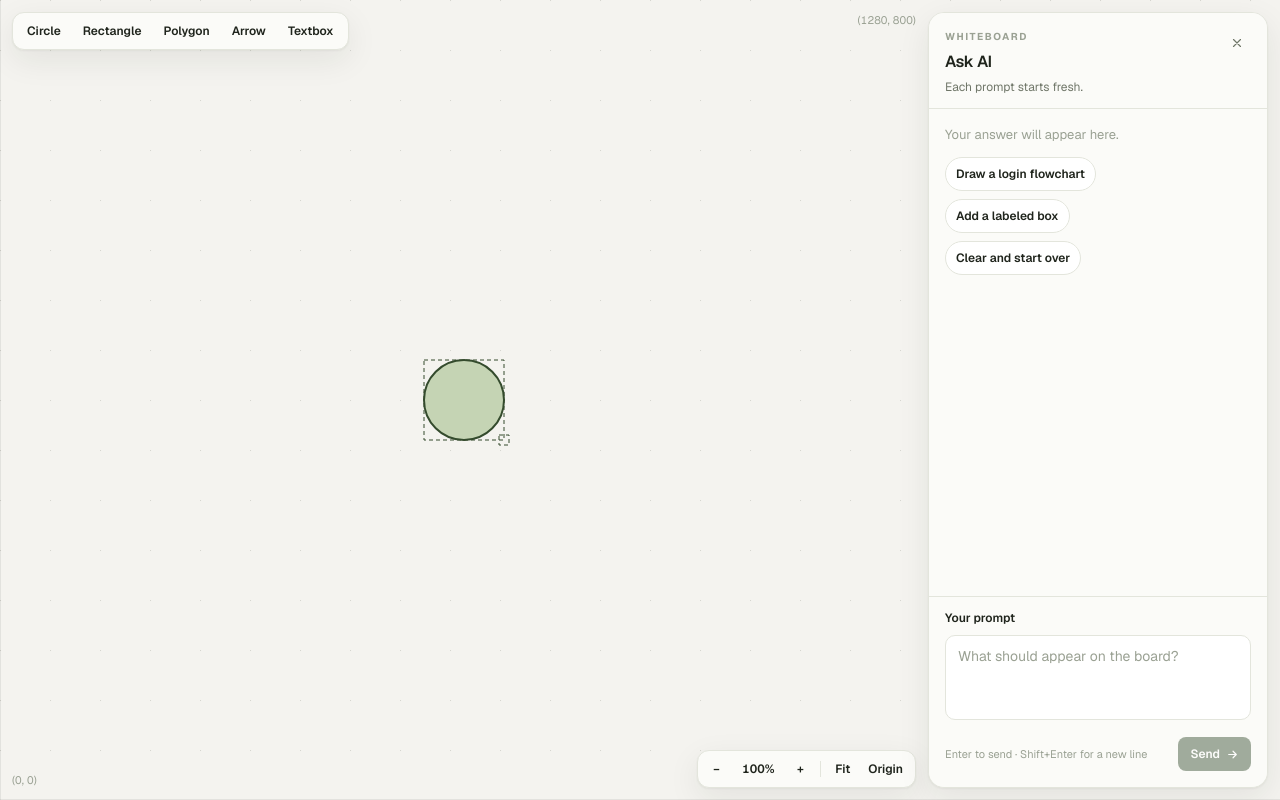
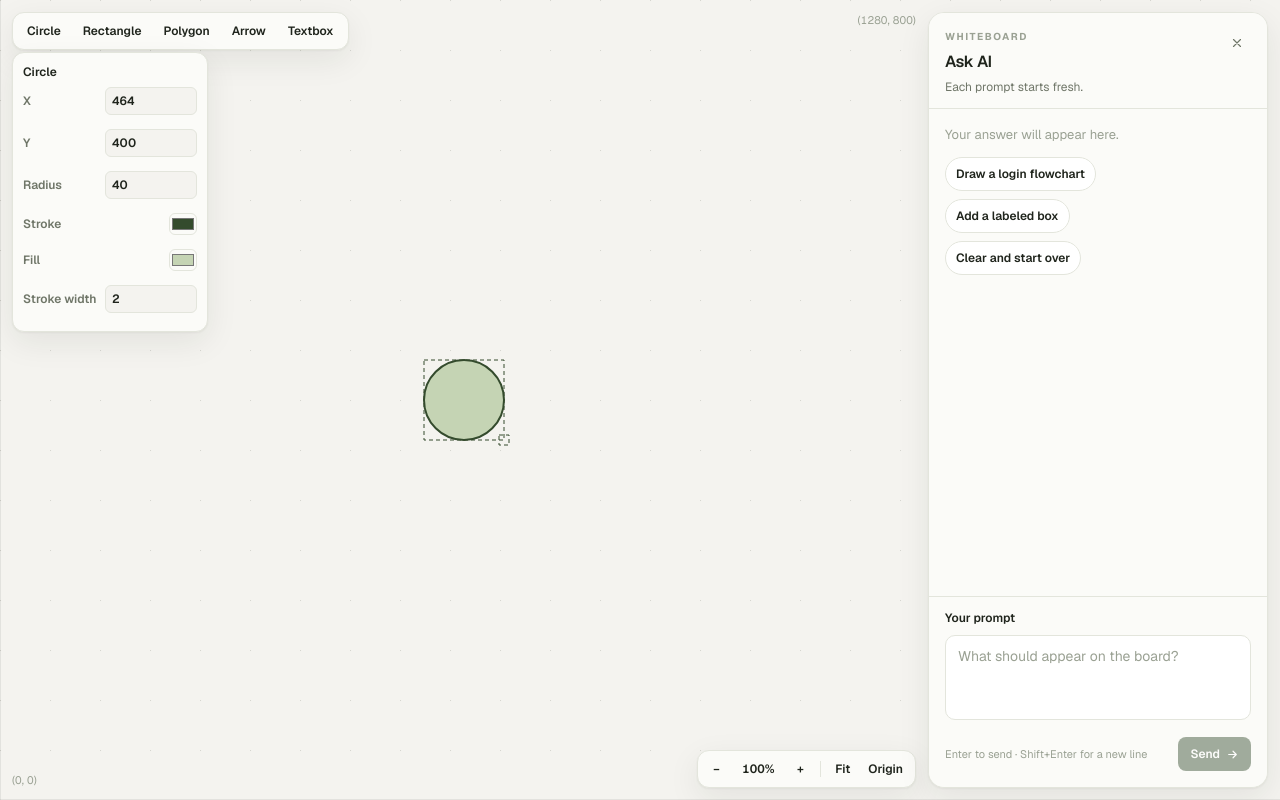
Before and after one commit to ducvo12/whiteboard-test, a Next.js app: page / in a window 1280 px wide. Both pictures are taken after a click on the button "Circle". Built offline with nearby package versions, Linux system fonts and the light colour scheme.

Commit message:
added options box when selecting objects

```diff
--- a/src/app/globals.css
+++ b/src/app/globals.css
@@ -203,6 +203,56 @@ textarea:focus-visible {
 
 .add-bar button:hover:enabled {
     background: var(--olive-soft);
+}
+
+.object-inspector {
+    position: absolute;
+    top: 52px;
+    left: var(--hud-inset);
+    z-index: 5;
+    width: 196px;
+    display: grid;
+    gap: 6px;
+    padding: 10px;
+    border: 1px solid var(--line);
+    border-radius: 12px;
+    background: var(--paper-raised);
+    box-shadow: var(--shadow);
+    font-size: 12px;
+}
+
+.inspector-title {
+    font-weight: 600;
+    text-transform: capitalize;
+    color: var(--ink);
+}
+
+.object-inspector label {
+    display: flex;
+    align-items: center;
+    justify-content: space-between;
+    gap: 8px;
+    color: var(--ink-muted);
+}
+
+.object-inspector input[type="number"],
+.object-inspector input[type="text"] {
+    width: 92px;
+    border: 1px solid var(--line);
+    border-radius: 6px;
+    background: var(--paper);
+    color: var(--ink);
+    padding: 4px 6px;
+    font: inherit;
+}
+
+.object-inspector input[type="color"] {
+    width: 28px;
+    height: 22px;
+    padding: 0;
+    border: 1px solid var(--line);
+    border-radius: 6px;
+    background: none;
 }
 
 .selection rect {
--- a/src/components/whiteboard-canvas.tsx
+++ b/src/components/whiteboard-canvas.tsx
@@ -163,8 +163,10 @@ export default function WhiteboardCanvas({
   const [selectedId, setSelectedId] = useState<string | null>(null);
   const [editingId, setEditingId] = useState<string | null>(null);
   const [draft, setDraft] = useState("");
+  const [numberDrafts, setNumberDrafts] = useState<Record<string, string>>({});
   const editingIdRef = useRef<string | null>(null);
   const draftRef = useRef("");
+  const numberDraftsRef = useRef<Record<string, string>>({});
 
   const { width, height } = size;
   const { panX, panY, zoom } = camera;
@@ -178,6 +180,11 @@ export default function WhiteboardCanvas({
   useEffect(() => {
     objectsRef.current = objects;
   }, [objects]);
+
+  useEffect(() => {
+    numberDraftsRef.current = {};
+    setNumberDrafts({});
+  }, [selectedId]);
 
   useEffect(() => {
     let cancelled = false;
@@ -297,6 +304,61 @@ export default function WhiteboardCanvas({
     });
   }
 
+  function editObject(patch: Record<string, unknown>) {
+    if (!selected) return;
+    let next = { ...selected, ...patch } as StoredObjectSchemaType;
+    let saved = patch;
+    if (selected.object === "polygon" && (typeof patch.x === "number" || typeof patch.y === "number")) {
+      const dx = (typeof patch.x === "number" ? patch.x : selected.x) - selected.x;
+      const dy = (typeof patch.y === "number" ? patch.y : selected.y) - selected.y;
+      next = {
+        ...selected,
+        x: selected.x + dx,
+        y: selected.y + dy,
+        points: selected.points.map((point) => ({ x: point.x + dx, y: point.y + dy })),
+      };
+      saved = { x: next.x, y: next.y, points: next.points };
+    }
+    replaceObject(next);
+    void savePatch(selected.id, saved);
+  }
+
+  function editNumber(field: string, raw: string, min = -Infinity) {
+    numberDraftsRef.current = { ...numberDraftsRef.current, [field]: raw };
+    setNumberDrafts(numberDraftsRef.current);
+    const value = Number(raw);
+    if (raw.trim() === "" || !Number.isFinite(value) || value < min) return;
+    editObject({ [field]: value });
+  }
+
+  function commitNumber(field: string, raw: string, min = -Infinity) {
+    const value = Number(raw);
+    if (raw.trim() === "" || !Number.isFinite(value)) {
+      if (min <= 0) editObject({ [field]: 0 });
+    } else if (value >= min) {
+      editObject({ [field]: value });
+    }
+    const next = { ...numberDraftsRef.current };
+    delete next[field];
+    numberDraftsRef.current = next;
+    setNumberDrafts(next);
+  }
+
+  function numberInput(field: string, current: number, min = -Infinity) {
+    return (
+      <input
+        type="text"
+        inputMode="decimal"
+        value={numberDrafts[field] ?? String(current)}
+        onChange={(event) => editNumber(field, event.target.value, min)}
+        onBlur={(event) => commitNumber(field, event.currentTarget.value, min)}
+        onKeyDown={(event) => {
+          if (event.key === "Enter") event.currentTarget.blur();
+        }}
+      />
+    );
+  }
+
   async function addObject(body: BoardObjectSchemaType) {
     const response = await fetch("/api/objects", {
       method: "PUT",
@@ -389,9 +451,15 @@ export default function WhiteboardCanvas({
 
   function onPointerDown(e: React.PointerEvent<HTMLElement>) {
     if (e.button !== 0) return;
+    if (!(e.target instanceof Element && e.target.closest(".object-inspector"))) {
+      const active = document.activeElement;
+      if (active instanceof HTMLInputElement && active.closest(".object-inspector")) {
+        active.blur();
+      }
+    }
     if (e.target instanceof Element && e.target.closest("textarea")) return;
     commitText();
-    if (e.target instanceof Element && e.target.closest("button, .canvas-hud, .add-bar")) {
+    if (e.target instanceof Element && e.target.closest("button, .canvas-hud, .add-bar, .object-inspector")) {
       return;
     }
     e.preventDefault();
@@ -513,7 +581,7 @@ export default function WhiteboardCanvas({
   }
 
   function onDoubleClick(e: React.MouseEvent<HTMLElement>) {
-    if (e.target instanceof Element && e.target.closest("button, textarea, .canvas-hud, .add-bar")) {
+    if (e.target instanceof Element && e.target.closest("button, textarea, .canvas-hud, .add-bar, .object-inspector")) {
       return;
     }
     const world = pointerWorld(e);
@@ -661,6 +729,39 @@ export default function WhiteboardCanvas({
         <button type="button" onClick={() => addAtCenter("textbox")}>Textbox</button>
       </div>
 
+      {selected && (
+        <form className="object-inspector" aria-label="Object properties" onSubmit={(event) => event.preventDefault()}>
+          <div className="inspector-title">{selected.object}</div>
+          <label>X{numberInput("x", selected.x)}</label>
+          <label>Y{numberInput("y", selected.y)}</label>
+          {selected.object === "arrow" && (
+            <>
+              <label>Tip X{numberInput("x2", selected.x2)}</label>
+              <label>Tip Y{numberInput("y2", selected.y2)}</label>
+            </>
+          )}
+          {selected.object === "circle" && (
+            <label>Radius{numberInput("r", selected.r, 1)}</label>
+          )}
+          {(selected.object === "rect" || selected.object === "textbox") && (
+            <>
+              <label>Width{numberInput("w", selected.w, 1)}</label>
+              <label>Height{numberInput("h", selected.h, 1)}</label>
+            </>
+          )}
+          {selected.object === "textbox" && (
+            <>
+              <label>Text<input type="text" value={selected.text} onChange={(event) => { if (event.target.value) editObject({ text: event.target.value }); }} /></label>
+              <label>Font{numberInput("fontSize", selected.fontSize, 1)}</label>
+              <label>Text color<input type="color" value={selected.textColor} onChange={(event) => editObject({ textColor: event.target.value })} /></label>
+            </>
+          )}
+          <label>Stroke<input type="color" value={selected.strokeColor} onChange={(event) => editObject({ strokeColor: event.target.value })} /></label>
+          <label>Fill<input type="color" value={selected.fillColor} onChange={(event) => editObject({ fillColor: event.target.value })} /></label>
+          <label>Stroke width{numberInput("strokeWidth", selected.strokeWidth, 0)}</label>
+        </form>
+      )}
+
       <CanvasHud
         zoom={zoom}
         onZoomIn={() => {
```
